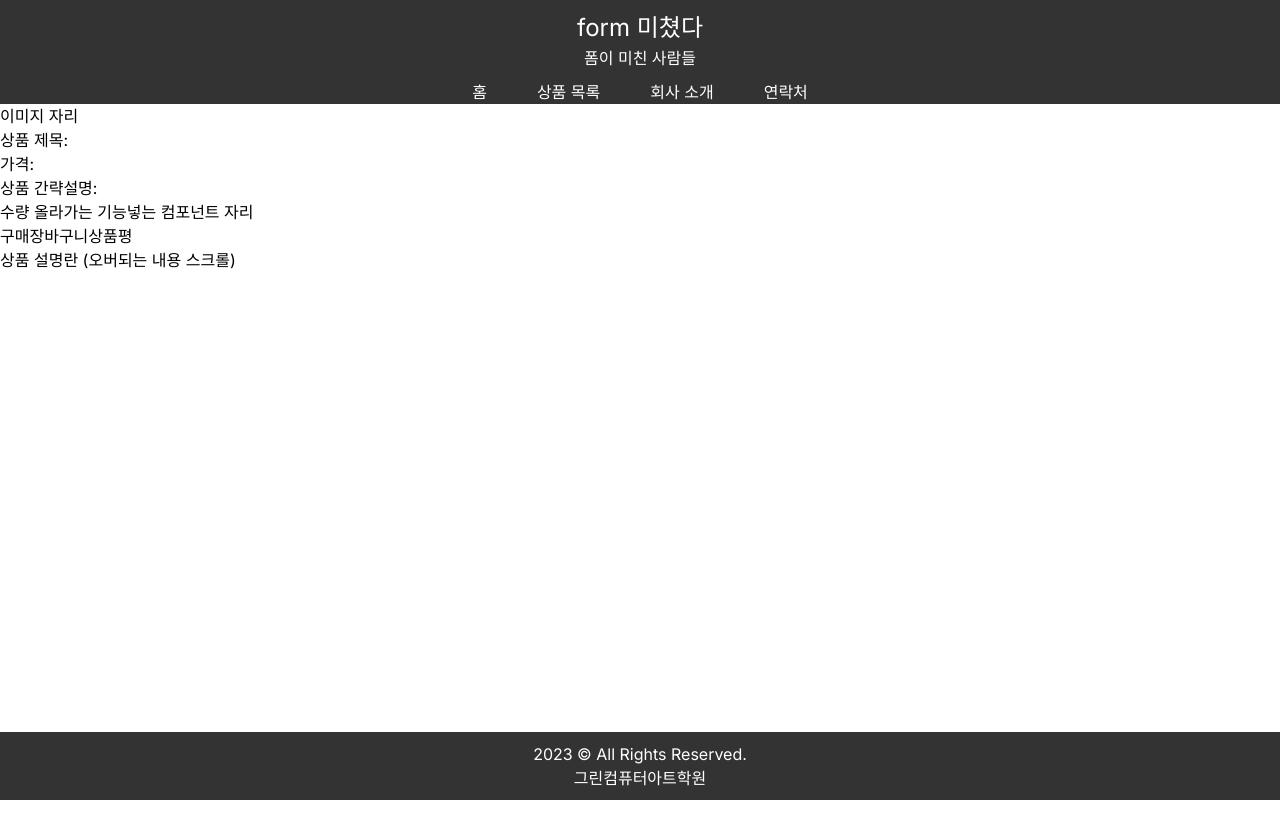
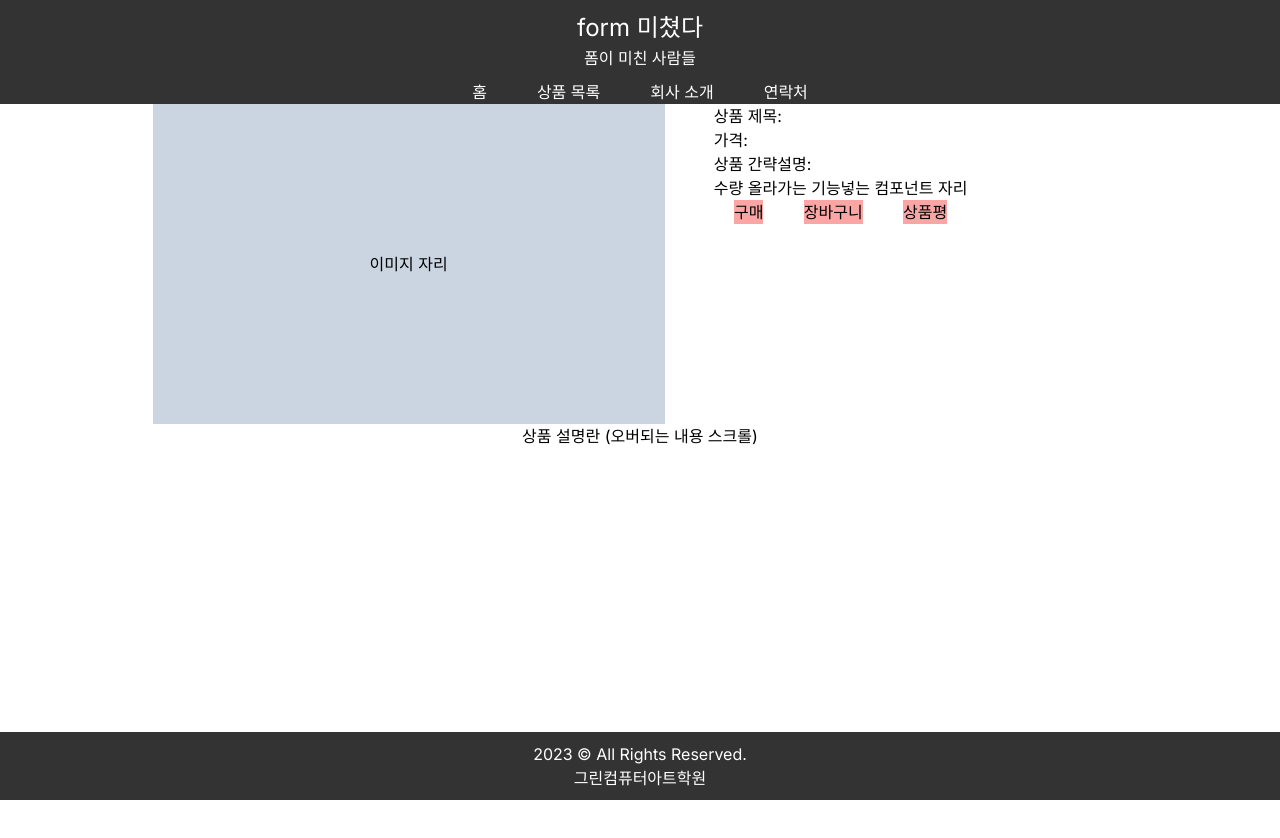
Before and after one commit to KDT-IaaS-Class-One-Group/KDT-IaaS-4team-ERP, a Next.js app: page /product in a window 1280 px wide. Shown: the top 838 px of the page. Before the commit the page ends 800 px from the top, so only its background shows below. Built offline with nearby package versions, Linux system fonts and the light colour scheme.

Commit message:
feat: 상품상세란 UI만들기(중간 커밋)

```diff
--- a/src/app/components/Product/productdetail.tsx
+++ b/src/app/components/Product/productdetail.tsx
@@ -1,4 +1,5 @@
 import React from "react";
+import styles from "./style/productdetail.module.css";
 import { ProductDetail } from "./types";
 
 type ProductDetailProps = {
@@ -7,11 +8,14 @@ type ProductDetailProps = {
 
 const ProductDetail: React.FC<ProductDetailProps> = ({ productdetail }) => {
   return (
-    <div className="product-detail">
-      <div>이미지 자리</div>
+    <div className="product-detail w-full h-screen flex flex-col items-center">
+      <div className="w-4/5 h-2/5 flex justify-around">
+        <div className="w-1/2 h-full bg-slate-300 flex items-center justify-center ">
+          이미지 자리
+        </div>
         {/* <img src={productdetail.Img} alt={productdetail.Img} /> */}
 
-      <div>
+        <div className="mr-40">
           <p>상품 제목: </p>
           {/* {productdetail.Title} */}
           <p>가격: </p>
@@ -19,17 +23,19 @@ const ProductDetail: React.FC<ProductDetailProps> = ({ productdetail }) => {
           <p>상품 간략설명: </p>
           {/* {productdetail.Summary} */}
           <div>수량 올라가는 기능넣는 컴포넌트 자리</div>
-        <button>구매</button>
-        <button>장바구니</button>
-        <button>상품평</button>
+          <div className="flex justify-around">
+            {/* 링크로 바꿔야되나? */}
+            <button className="bg-red-300">구매</button>
+            <button className="bg-red-300">장바구니</button>
+            <button className="bg-red-300">상품평</button>
+          </div>
+        </div>
       </div>
 
-      <div>
-        상품 설명란
-        (오버되는 내용 스크롤)
+      <div className="w-4/5 flex justify-center items-center">
+        상품 설명란 (오버되는 내용 스크롤)
         {/* {productdetail.Detail} */}
       </div>
-
     </div>
   );
 };
```
Also changed, not shown: src/app/components/Product/style/productdetail.module.css (added). Lines whose indentation alone changed are shown as unchanged.
